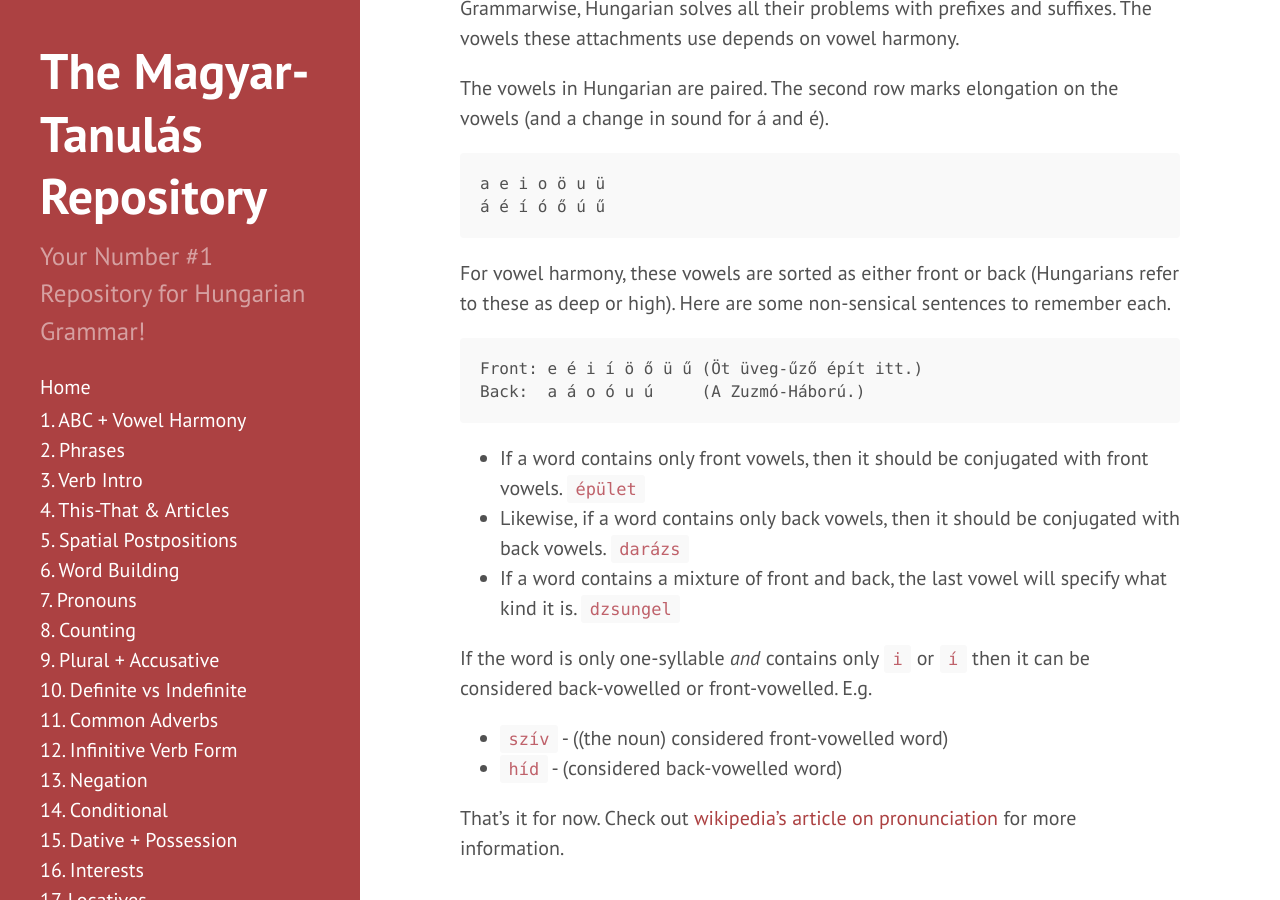
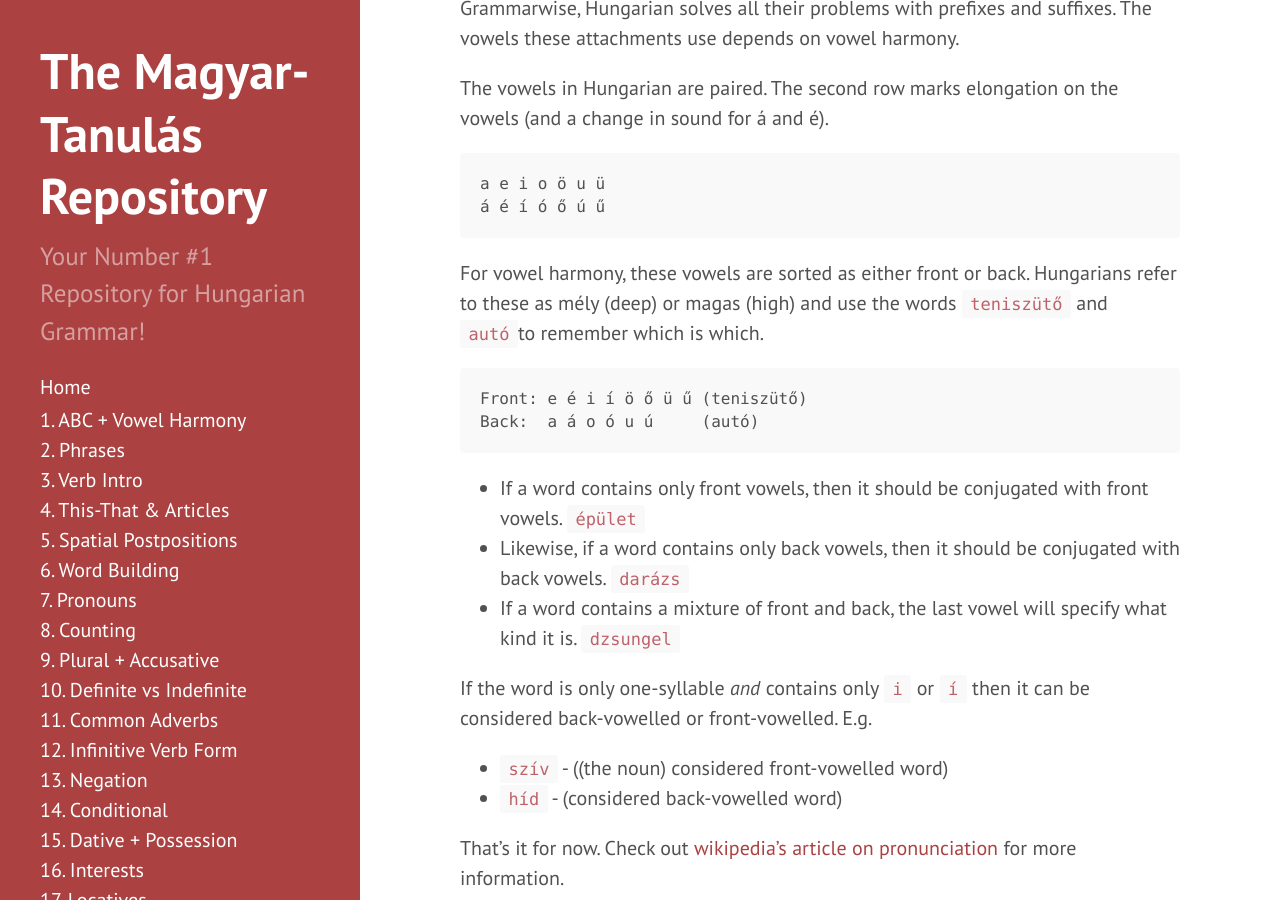
Before and after one commit to Magyartanulas/magyartanulas.github.io, a Jekyll site: the page built from alphabet_vowel-harmony.md, in a window 1280 px wide and 900 px high, scrolled down 1770 px. Built offline with Jekyll 4.4.1, drawn with Linux system fonts in a browser that asks for light colours; comment, search, counter and statistics services are not loaded.

Commit message:
Use more memorable examples for front/back vowels

````diff
--- a/alphabet_vowel-harmony.md
+++ b/alphabet_vowel-harmony.md
@@ -61,11 +61,11 @@ a e i o ö u ü
 á é í ó ő ú ű
 ```
 
-For vowel harmony, these vowels are sorted as either front or back (Hungarians refer to these as deep or high). Here are some non-sensical sentences to remember each.
+For vowel harmony, these vowels are sorted as either front or back. Hungarians refer to these as mély (deep) or magas (high) and use the words `teniszütő` and `autó`to remember which is which.
 
 ```
-Front: e é i í ö ő ü ű (Öt üveg-űző épít itt.)
-Back:  a á o ó u ú     (A Zuzmó-Háború.)
+Front: e é i í ö ő ü ű (teniszütő)
+Back:  a á o ó u ú     (autó)
 ```
 
 * If a word contains only front vowels, then it should be conjugated with front vowels. `épület`
````
